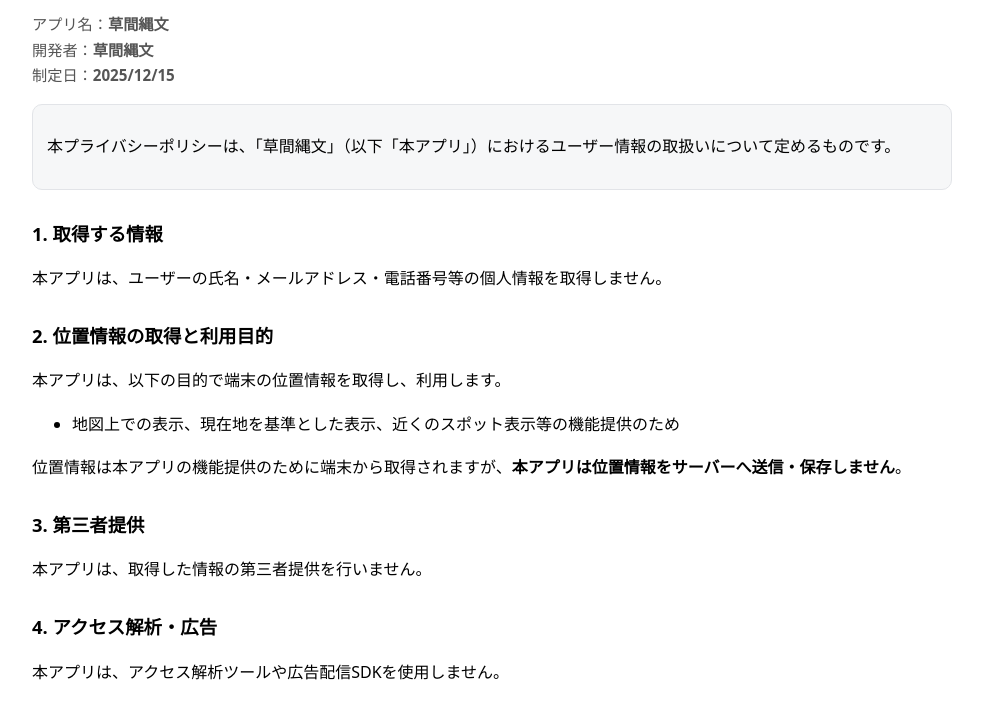
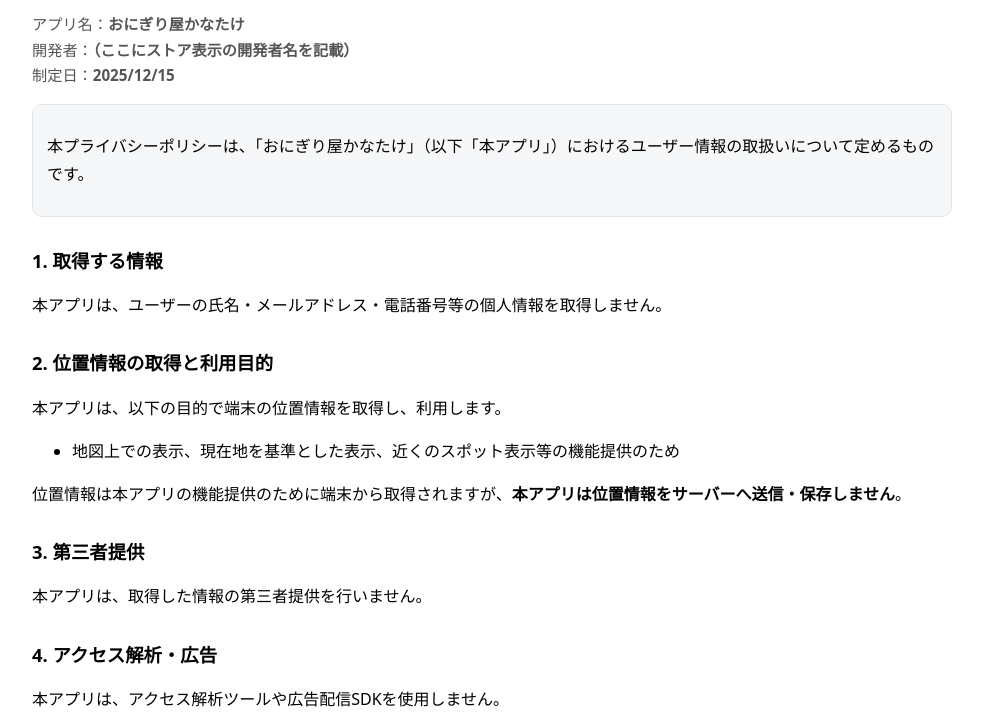
Before and after one commit to kimura-jane/kanatae-app, a plain HTML site: page privacy.html in a window 1280 px wide. Shown: the part 71-790 px from the top of the page, without its empty margins (148-1131 px from the left). Drawn offline with Linux system fonts and the light colour scheme.

Commit message:
Update privacy.html

```diff
--- a/privacy.html
+++ b/privacy.html
@@ -3,8 +3,8 @@
 <head>
   <meta charset="utf-8" />
   <meta name="viewport" content="width=device-width, initial-scale=1" />
-  <title>プライバシーポリシー | 草間縄文</title>
-  <meta name="description" content="草間縄文 のプライバシーポリシー" />
+  <title>プライバシーポリシー | おにぎり屋かなたけ</title>
+  <meta name="description" content="おにぎり屋かなたけ のプライバシーポリシー" />
   <style>
     body { font-family: system-ui, -apple-system, "Segoe UI", Roboto, "Noto Sans JP", sans-serif; line-height: 1.7; margin: 0; }
     main { max-width: 920px; margin: 0 auto; padding: 24px 16px 64px; }
@@ -20,14 +20,14 @@
   <main>
     <h1>プライバシーポリシー</h1>
     <p class="meta">
-      アプリ名：<strong>草間縄文</strong><br>
-      開発者：<strong>草間縄文</strong><br>
+      アプリ名：<strong>おにぎり屋かなたけ</strong><br>
+      開発者：<strong>（ここにストア表示の開発者名を記載）</strong><br>
       制定日：<strong>2025/12/15</strong>
     </p>
 
     <div class="box">
       <p>
-        本プライバシーポリシーは、「草間縄文」（以下「本アプリ」）におけるユーザー情報の取扱いについて定めるものです。
+        本プライバシーポリシーは、「おにぎり屋かなたけ」（以下「本アプリ」）におけるユーザー情報の取扱いについて定めるものです。
       </p>
     </div>
 
```
